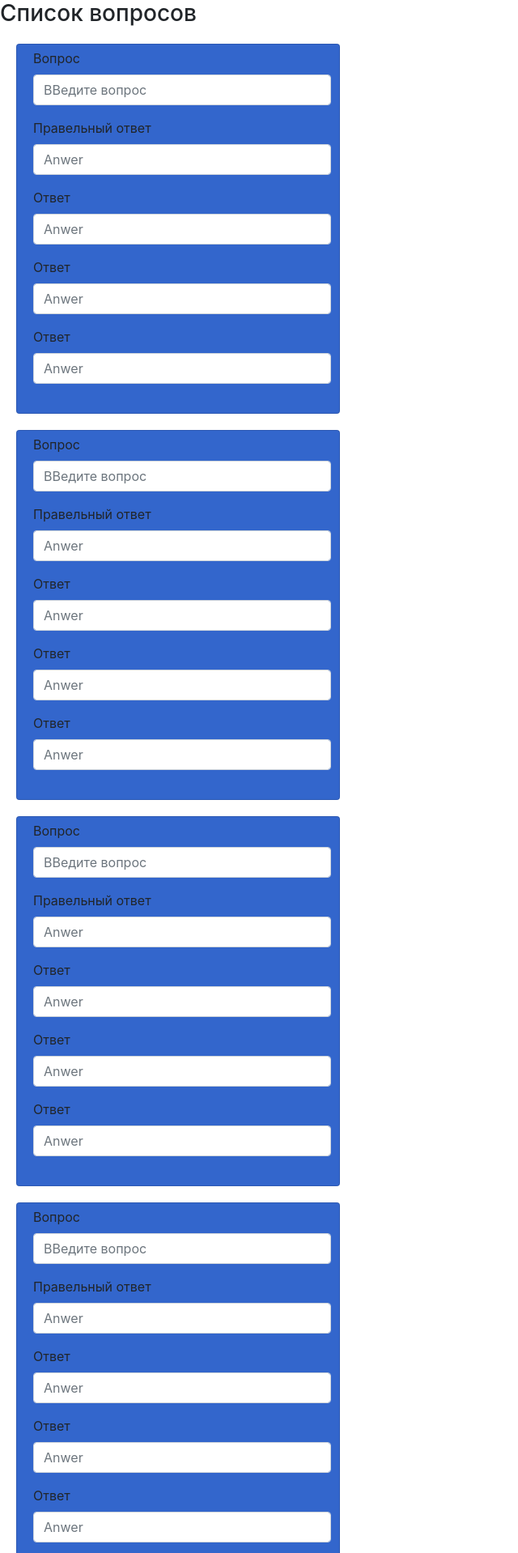
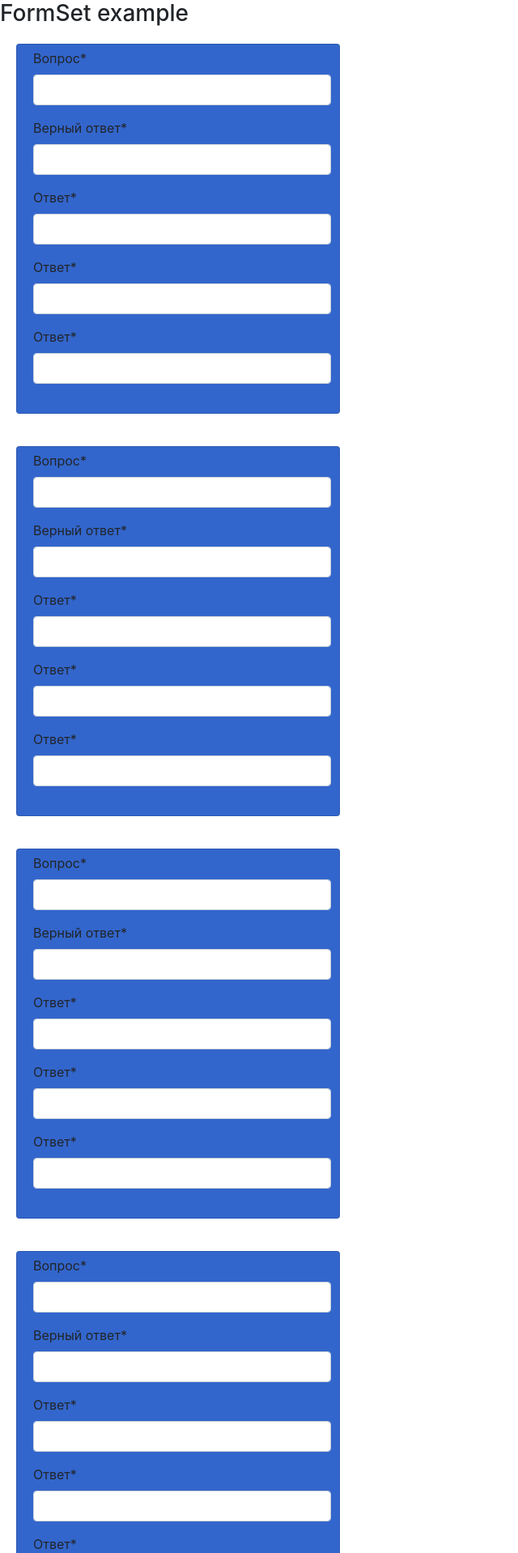
Before and after one commit to zhenyaa/questionnaire, a Django app: page /qustionnare/createquest/1 in a window 1280 px wide. Shown: the part 56-1974 px from the top of the page at 81% size, without its empty margins (0-640 px from the left). Run offline with Django 3.2, Linux system fonts and the light colour scheme; some libraries are stand-ins or nearby versions.

Commit message:
new fix 3.10.19

```diff
--- a/CustomUser/views.py
+++ b/CustomUser/views.py
@@ -1,4 +1,5 @@
 from django.shortcuts import render
+from django.views.decorators.csrf import csrf_exempt
 from django.views.generic.edit import CreateView, UpdateView
 from django.shortcuts import render, redirect, get_object_or_404
 from django.urls import reverse_lazy
@@ -6,8 +7,11 @@ from .models import  CustomUser
 ###################################
 from .forms import CustomUserCreationForm
 
+from django.utils.decorators import method_decorator
 
+@method_decorator(csrf_exempt, name='dispatch')
 class SignUpView(CreateView):
+
     form_class = CustomUserCreationForm
     success_url = reverse_lazy('login')
     template_name = 'user/signup.html'
--- a/QuestionareAPP/forms.py
+++ b/QuestionareAPP/forms.py
@@ -3,11 +3,11 @@ from django.forms import formset_factory, inlineformset_factory, ModelForm
 from .models import Answers,Question, ResultHead, Testing
 
 class NewTestForm(forms.Form):
-    question = forms.CharField(max_length=100)
-    answer1 = forms.CharField()
-    answer2 = forms.CharField()
-    answer3 = forms.CharField()
-    answer4 = forms.CharField()
+    question = forms.CharField(max_length=100, label='Вопрос')
+    answer1 = forms.CharField(label='Верный ответ')
+    answer2 = forms.CharField(label='Ответ')
+    answer3 = forms.CharField(label='Ответ')
+    answer4 = forms.CharField(label='Ответ')
 
     def save(self, pk):
         question = Question(deskriptionQuest = self.cleaned_data['question'], testing =  Testing.objects.get(pk=pk))
@@ -23,4 +23,4 @@ class NewTestForm(forms.Form):
         ans4.save()
         return question
 
-NewTestFormFactory = formset_factory(NewTestForm, extra= 5)
+NewTestFormFactory = formset_factory(NewTestForm, extra= 5, min_num=5)
--- a/QuestionareAPP/views.py
+++ b/QuestionareAPP/views.py
@@ -41,7 +41,9 @@
         return render(request, self.template_name, {"myformset": form})
 
     def post(self, request, *args, **kwargs):
+        print(request.POST)
         recive_form = NewTestFormFactory(request.POST)
+        print('its pk', self.kwargs['pk'])
         if recive_form.is_valid():
             for form in recive_form:
                 form.save(self.kwargs["pk"])
--- a/Questionnare/settings.py
+++ b/Questionnare/settings.py
@@ -44,12 +44,14 @@ INSTALLED_APPS = [
     'django.contrib.messages',
     'django.contrib.staticfiles',
     'social_django',
+    'crispy_forms',
     ####################
     'CustomUser.apps.CustomuserConfig',
     'QuestionareAPP'
 ]
 
 AUTH_USER_MODEL = 'CustomUser.CustomUser'
+CRISPY_TEMPLATE_PACK = 'bootstrap4'
 
 MIDDLEWARE = [
     'django.middleware.security.SecurityMiddleware',
--- a/static/js/userjs.js
+++ /dev/null
@@ -1,16 +0,0 @@
-function cloneMore(selector, type) {
-    var newElement = $(selector).clone(true);
-    var total = $('#id_' + type + '-TOTAL_FORMS').val();
-    newElement.find(':input').each(function() {
-        var name = $(this).attr('name').replace('-' + (total-1) + '-','-' + total + '-');
-        var id = 'id_' + name;
-        $(this).attr({'name': name, 'id': id}).val('').removeAttr('checked');
-    });
-    newElement.find('label').each(function() {
-        var newFor = $(this).attr('for').replace('-' + (total-1) + '-','-' + total + '-');
-        $(this).attr('for', newFor);
-    });
-    total++;
-    $('#id_' + type + '-TOTAL_FORMS').val(total);
-    $(selector).after(newElement);
-}
--- a/templates/base.html
+++ b/templates/base.html
@@ -8,7 +8,6 @@
     <script src="https://code.jquery.com/jquery-3.3.1.slim.min.js" integrity="sha384-q8i/X+965DzO0rT7abK41JStQIAqVgRVzpbzo5smXKp4YfRvH+8abtTE1Pi6jizo" crossorigin="anonymous"></script>
     <script src="https://cdnjs.cloudflare.com/ajax/libs/popper.js/1.14.7/umd/popper.min.js" integrity="sha384-UO2eT0CpHqdSJQ6hJty5KVphtPhzWj9WO1clHTMGa3JDZwrnQq4sF86dIHNDz0W1" crossorigin="anonymous"></script>
       <script src="https://stackpath.bootstrapcdn.com/bootstrap/4.3.1/js/bootstrap.min.js" integrity="sha384-JjSmVgyd0p3pXB1rRibZUAYoIIy6OrQ6VrjIEaFf/nJGzIxFDsf4x0xIM+B07jRM" crossorigin="anonymous"></script>
-      <script src="static/js/userjs.js"></script>
     <!-- Bootstrap CSS -->
     <link rel="stylesheet" href="https://stackpath.bootstrapcdn.com/bootstrap/4.3.1/css/bootstrap.min.css" integrity="sha384-ggOyR0iXCbMQv3Xipma34MD+dH/1fQ784/j6cY/iJTQUOhcWr7x9JvoRxT2MZw1T" crossorigin="anonymous">
 
@@ -20,23 +19,15 @@
 </script>
   </head>
   <body>
-<!--  {% load static %}-->
-<!--  {% load staticfiles %}-->
+
  {% include "menu.html" %}
-
 
     {% block body %}
     {% block content %}
     {% endblock %}
     {% endblock %}
-
     {% block extra_body %}
    {% endblock %}
 
-
-    <!-- Optional JavaScript -->
-    <!-- jQuery first, then Popper.js, then Bootstrap JS -->
-
-
   </body>
 </html>
--- a/templates/questionnare/new-questions.html
+++ b/templates/questionnare/new-questions.html
@@ -2,94 +2,26 @@
 
 {% block content %}
 {% load static %}
+{% load crispy_forms_tags %}
 
-
-<!--<form method="post">-->
-
-
-
-    <!--{% csrf_token %}-->
-        <!--{% for forma in form %}-->
-    <!--<div class="card" style="width: 25rem; padding: 5px 10px 20px 20px; margin: 20px; background-color: #3366CC;">-->
-            <!--<div class="form-group">-->
-                <!--<label for="exampleInputEmail1">Вопрос</label>-->
-                <!--<input type="text" name="{{ question }}" class="form-control" id="exampleInputEmail1"  placeholder="ВВедите вопрос">-->
-            <!--</div>-->
-
-            <!--<div class="form-group">-->
-                <!--<label for="exampleInputPassword1">Правельный ответ</label>-->
-                <!--<input type="text" name="{{ answer1 }}" class="form-control" id="exampleInputPassword1" placeholder="Anwer">-->
-            <!--</div>-->
-
-            <!--<div class="form-group">-->
-                <!--<label for="exampleInputPassword2">Ответ</label>-->
-                <!--<input type="text" name="{{ answer2 }}" class="form-control" id="exampleInputPassword2" placeholder="Anwer">-->
-            <!--</div>-->
-
-            <!--<div class="form-group">-->
-                <!--<label for="exampleInputPassword3">Ответ</label>-->
-                <!--<input type="text" name="{{ answer3 }}" class="form-control" id="exampleInputPassword3" placeholder="Anwer">-->
-            <!--</div>-->
-
-            <!--<div class="form-group">-->
-                <!--<label for="exampleInputPassword4">Ответ</label>-->
-                <!--<input type="text" name="{{ answer4 }}" class="form-control" id="exampleInputPassword4" placeholder="Anwer">-->
-            <!--</div>-->
-        <!--</div>-->
-
-
-        <!--{% endfor %}-->
-
-    <!--<button type="submit" class="btn btn-primary">Save</button>-->
-<!--</form>-->
 <form method="post">
     {% csrf_token %}
-<h3>Список вопросов</h3>
+<h3>FormSet example</h3>
 {{ myformset.management_form }}
 <div id="form_set">
     {% for form in myformset.forms %}
-	    {{form.non_field_errors}}
-		{{form.errors}}
 
-        <div class="card" style="width: 25rem; padding: 5px 10px 20px 20px; margin: 20px; background-color: #3366CC;">
-            <div class="form-group">
-                <label for="exampleInputEmail1">Вопрос</label>
-                <input type="text" name="{{ question }}" class="form-control" id="exampleInputEmail1"  placeholder="ВВедите вопрос">
-            </div>
-
-            <div class="form-group">
-                <label for="exampleInputPassword1">Правельный ответ</label>
-                <input type="text" name="{{ answer1 }}" class="form-control" id="exampleInputPassword1" placeholder="Anwer">
-            </div>
-
-            <div class="form-group">
-                <label for="exampleInputPassword2">Ответ</label>
-                <input type="text" name="{{ answer2 }}" class="form-control" id="exampleInputPassword2" placeholder="Anwer">
-            </div>
-
-            <div class="form-group">
-                <label for="exampleInputPassword3">Ответ</label>
-                <input type="text" name="{{ answer3 }}" class="form-control" id="exampleInputPassword3" placeholder="Anwer">
-            </div>
-
-            <div class="form-group">
-                <label for="exampleInputPassword4">Ответ</label>
-                <input type="text" name="{{ answer4 }}" class="form-control" id="exampleInputPassword4" placeholder="Anwer">
-            </div>
-        </div>
-
-        <!--<table class='no_error'>-->
-            <!--{{ form.as_p }}-->
-        <!--</table>-->
+        <table class='no_error'>
+            <div class="card" style="width: 25rem; padding: 5px 10px 20px 20px; margin: 20px; background-color: #3366CC;">
+            {{ form|crispy }}
+                </div>
+        </table>
     {% endfor %}
-
 </div>
 <input type="button" value="Add More" id="add_more">
 <div id="empty_form" style="display:none">
     <table class='no_error'>
-        {{ myformset.empty_form }}
-
-
+        {{ myformset.empty_form|crispy }}
     </table>
 </div>
 <button type="submit" class="btn btn-primary">Save</button>
--- a/templates/registration/login.html
+++ b/templates/registration/login.html
@@ -16,8 +16,8 @@
 	 <form method="post">
          {% csrf_token %}
     <div class="form-group">
-    	<label>Your email</label>
-        <input name="username" class="form-control" placeholder="Email" type="">
+    	<label>Your Login</label>
+        <input name="username" class="form-control" placeholder="Login" type="">
     </div> <!-- form-group// -->
     <div class="form-group">
     	<a class="float-right" href="#">Forgot?</a>
```
Also changed, not shown: CustomUser/forms.py (+6 -1 lines), templates/questionnare/detail-test.html (+1 -9 lines), templates/questionnare/test-list.html (+0 -7 lines), templates/user/signup.html (+7 -4 lines).
